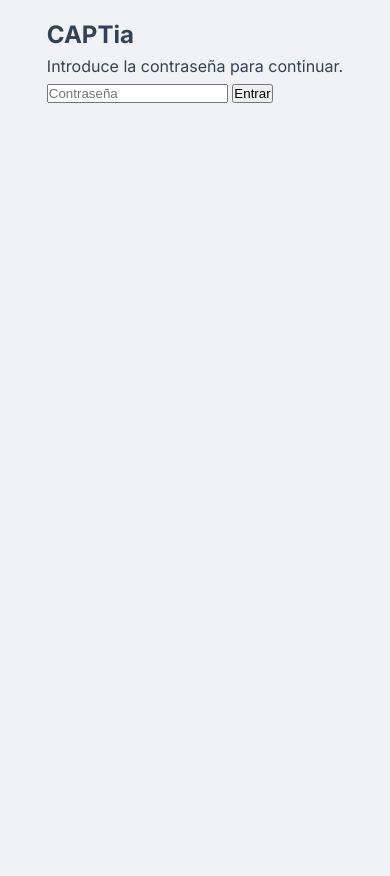
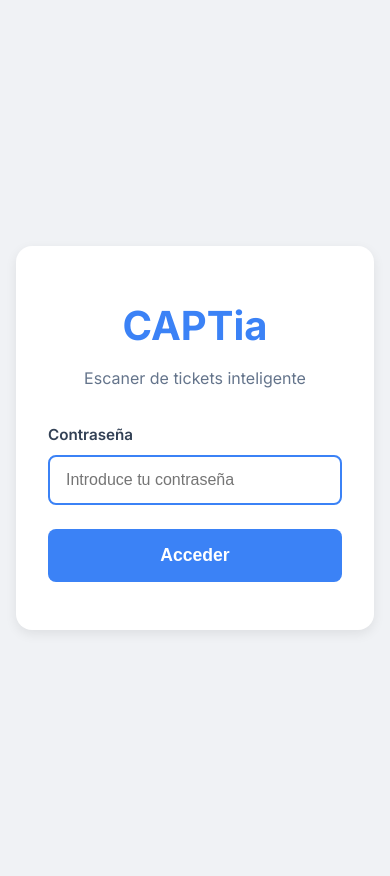
Before and after one commit to saganjavi/captia, a Node server app: page /login in a window 390 px wide. Before the commit the page ends 103 px from the top, so only its background shows below. Run offline with Node 20, Linux system fonts and the light colour scheme.

Commit message:
Improve UI/UX for login and tickets listing
Login Page Improvements:
- Redesigned login page with modern card layout
- Larger, more readable fonts (h1: 2.5rem, input: 1rem)
- Better form structure with labels and improved spacing
- Enhanced input field styling with focus states
- Larger, more prominent login button
- Better error message styling
- Centered layout with professional appearance

Tickets Listing Improvements:
- Calculate total amount for each ticket from product lines
- Responsive layout:
  * Mobile: Stack establishment, date, and total vertically
  * Desktop/Tablet: Display in horizontal row
- Cleaner ticket card design with hover effects
- Show: Establishment name / Date / Total amount
- Already sorted by date (descending) - most recent first
- Improved search bar styling
- Better spacing and typography

🤖 Generated with [Claude Code](https://claude.com/claude-code)

Co-Authored-By: Claude <noreply@anthropic.com>

```diff
--- a/public/css/style.css
+++ b/public/css/style.css
@@ -188,9 +188,211 @@ body {
     100% { transform: rotate(360deg); }
 }
 
+/* Login Styles */
+.login-container {
+    display: flex;
+    justify-content: center;
+    align-items: center;
+    min-height: 100vh;
+    width: 100%;
+}
+
+.login-card {
+    background-color: var(--card-bg);
+    padding: 3rem 2rem;
+    border-radius: 16px;
+    box-shadow: var(--shadow);
+    width: 100%;
+    max-width: 420px;
+}
+
+.login-header {
+    text-align: center;
+    margin-bottom: 2rem;
+}
+
+.login-header h1 {
+    font-size: 2.5rem;
+    font-weight: 700;
+    color: var(--primary-blue);
+    margin-bottom: 0.5rem;
+}
+
+.login-header p {
+    font-size: 1rem;
+    color: var(--text-light);
+}
+
+.login-form {
+    display: flex;
+    flex-direction: column;
+    gap: 1.5rem;
+}
+
+.form-group {
+    display: flex;
+    flex-direction: column;
+    gap: 0.5rem;
+}
+
+.form-group label {
+    font-size: 0.95rem;
+    font-weight: 600;
+    color: var(--text-color);
+}
+
+.form-group input {
+    padding: 0.875rem 1rem;
+    font-size: 1rem;
+    border: 2px solid var(--border-color);
+    border-radius: 8px;
+    background-color: var(--card-bg);
+    color: var(--text-color);
+    transition: border-color 0.2s ease;
+}
+
+.form-group input:focus {
+    outline: none;
+    border-color: var(--primary-blue);
+}
+
+.btn-login {
+    padding: 1rem;
+    font-size: 1.1rem;
+    font-weight: 600;
+    color: #fff;
+    background-color: var(--primary-blue);
+    border: none;
+    border-radius: 8px;
+    cursor: pointer;
+    transition: background-color 0.2s ease, transform 0.1s ease;
+}
+
+.btn-login:hover {
+    background-color: var(--primary-blue-hover);
+}
+
+.btn-login:active {
+    transform: scale(0.98);
+}
+
+.error-message {
+    color: #dc2626;
+    font-size: 0.9rem;
+    text-align: center;
+    padding: 0.75rem;
+    background-color: #fee2e2;
+    border-radius: 8px;
+    margin: 0;
+}
+
+/* Tickets List Styles */
+.container {
+    width: 100%;
+    max-width: 1200px;
+    margin: 0 auto;
+    padding: 1rem;
+}
+
+.search-bar {
+    margin-bottom: 1.5rem;
+}
+
+.search-bar input {
+    width: 100%;
+    padding: 0.875rem 1rem;
+    font-size: 1rem;
+    border: 2px solid var(--border-color);
+    border-radius: 8px;
+    background-color: var(--card-bg);
+    color: var(--text-color);
+    transition: border-color 0.2s ease;
+}
+
+.search-bar input:focus {
+    outline: none;
+    border-color: var(--primary-blue);
+}
+
+#tickets-list {
+    display: flex;
+    flex-direction: column;
+    gap: 1rem;
+}
+
+.ticket-card {
+    display: block;
+    background-color: var(--card-bg);
+    padding: 1.25rem;
+    border-radius: 12px;
+    box-shadow: var(--shadow);
+    text-decoration: none;
+    color: var(--text-color);
+    transition: transform 0.2s ease, box-shadow 0.2s ease;
+    border: 1px solid var(--border-color);
+}
+
+.ticket-card:hover {
+    transform: translateY(-2px);
+    box-shadow: 0 6px 16px rgba(0, 0, 0, 0.12);
+}
+
+.ticket-info {
+    display: flex;
+    flex-direction: column;
+    gap: 0.75rem;
+}
+
+.ticket-establecimiento {
+    font-size: 1.125rem;
+    font-weight: 600;
+    color: var(--text-color);
+}
+
+.ticket-fecha {
+    font-size: 0.95rem;
+    color: var(--text-light);
+}
+
+.ticket-total {
+    font-size: 1.25rem;
+    font-weight: 700;
+    color: var(--primary-blue);
+}
+
+.no-tickets {
+    text-align: center;
+    color: var(--text-light);
+    padding: 3rem 1rem;
+    font-size: 1.1rem;
+}
+
 /* Media Queries */
 @media (min-width: 768px) {
     .action-buttons {
         grid-template-columns: 1fr 1fr;
     }
+
+    /* Layout horizontal para tablets y desktop */
+    .ticket-info {
+        flex-direction: row;
+        justify-content: space-between;
+        align-items: center;
+    }
+
+    .ticket-establecimiento {
+        flex: 1;
+    }
+
+    .ticket-fecha {
+        flex: 0 0 auto;
+        min-width: 120px;
+        text-align: center;
+    }
+
+    .ticket-total {
+        flex: 0 0 auto;
+        min-width: 120px;
+        text-align: right;
+    }
 }
--- a/server.js
+++ b/server.js
@@ -143,7 +143,28 @@ app.get(`${basePath}/tickets`, requireLogin, async (req, res) => {
         const tickets = await base(process.env.AIRTABLE_TICKETS_TABLE).select({
             sort: [{ field: "Fecha", direction: "desc" }]
         }).all();
-        res.render('tickets', { tickets: tickets });
+
+        // Calcular el total de cada ticket
+        const ticketsWithTotal = await Promise.all(tickets.map(async (ticket) => {
+            let total = 0;
+            if (ticket.fields.Productos && ticket.fields.Productos.length > 0) {
+                const lineasPromises = ticket.fields.Productos.map(id =>
+                    base(process.env.AIRTABLE_LINES_TABLE).find(id)
+                );
+                const lineas = await Promise.all(lineasPromises);
+                total = lineas.reduce((sum, linea) => {
+                    const unidades = linea.fields.Unidades || 0;
+                    const precio = linea.fields.Precio_Unitario || 0;
+                    return sum + (unidades * precio);
+                }, 0);
+            }
+            return {
+                ...ticket,
+                total: total
+            };
+        }));
+
+        res.render('tickets', { tickets: ticketsWithTotal });
     } catch (err) {
         console.error("Error al obtener los tickets:", err);
         res.status(500).send("Error al obtener los tickets de Airtable.");
--- a/views/login.ejs
+++ b/views/login.ejs
@@ -7,16 +7,23 @@
     <link rel="stylesheet" href="<%= basePath %>/css/style.css">
 </head>
 <body>
-    <div class="container login-container">
-        <form action="<%= basePath %>/login" method="POST" class="login-form">
-            <h2>CAPTia</h2>
-            <p>Introduce la contraseña para continuar.</p>
-            <input type="password" name="password" placeholder="Contraseña" required>
-            <button type="submit">Entrar</button>
-            <% if (error) { %>
-                <p class="error-message"><%= error %></p>
-            <% } %>
-        </form>
+    <div class="login-container">
+        <div class="login-card">
+            <div class="login-header">
+                <h1>CAPTia</h1>
+                <p>Escaner de tickets inteligente</p>
+            </div>
+            <form action="<%= basePath %>/login" method="POST" class="login-form">
+                <div class="form-group">
+                    <label for="password">Contraseña</label>
+                    <input type="password" id="password" name="password" placeholder="Introduce tu contraseña" required autofocus>
+                </div>
+                <button type="submit" class="btn-login">Acceder</button>
+                <% if (error) { %>
+                    <p class="error-message"><%= error %></p>
+                <% } %>
+            </form>
+        </div>
     </div>
 </body>
 </html>
```
Also changed, not shown: views/tickets.ejs (+5 -7 lines).
